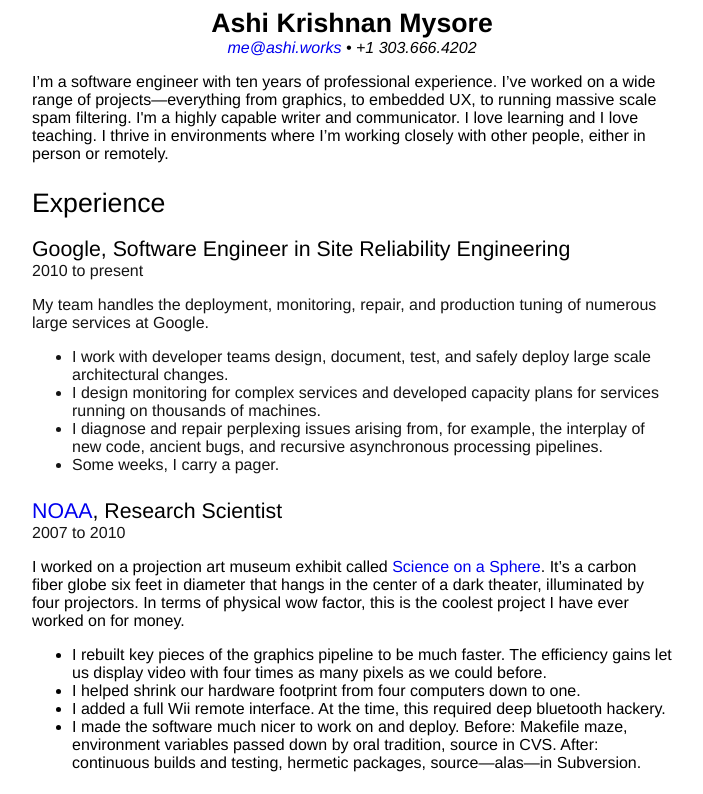
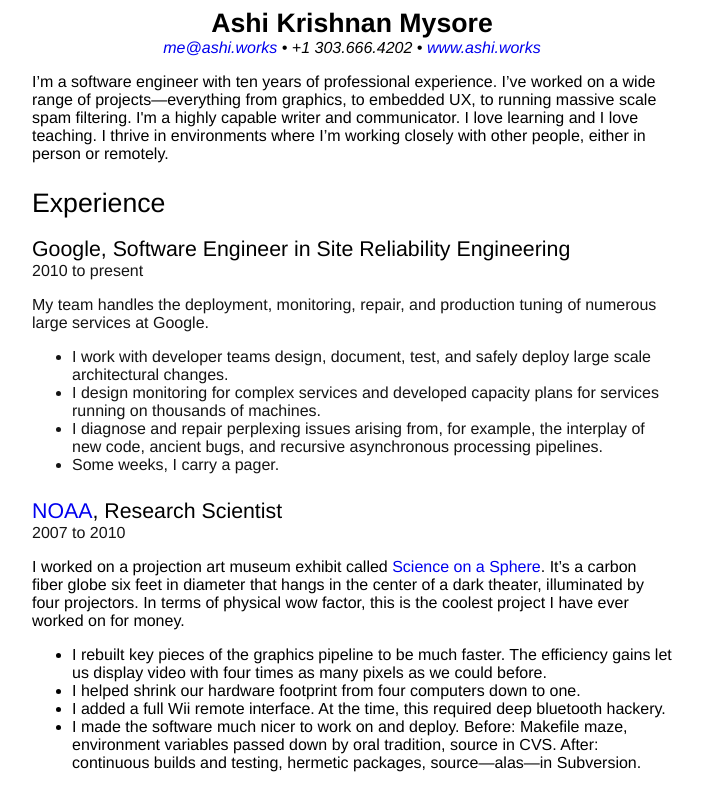
Before and after one commit to queerviolet/queerviolet.github.io, a plain HTML site: page index.html in a window 1280 px wide. Shown: the top 794 px of the page, without its empty margins (288-991 px from the left). Drawn offline with nearby package versions, Linux system fonts and the light colour scheme.

Commit message:
Tweaks and final contact section.

```diff
--- a/index.html
+++ b/index.html
@@ -12,7 +12,8 @@
       <address>
         <h1 class="fn">Ashi Krishnan Mysore</h1>
         <a class="email" href="mailto:me@ashi.works">me@ashi.works</a> &#x2022;
-        <span class="tel">+1 303.666.4202</span>
+        <span class="tel">+1 303.666.4202</span> &#x2022;
+	<a class="url" href="http://www.ashi.works">www.ashi.works</a>
       </address>
     </header>
     <section>
```
